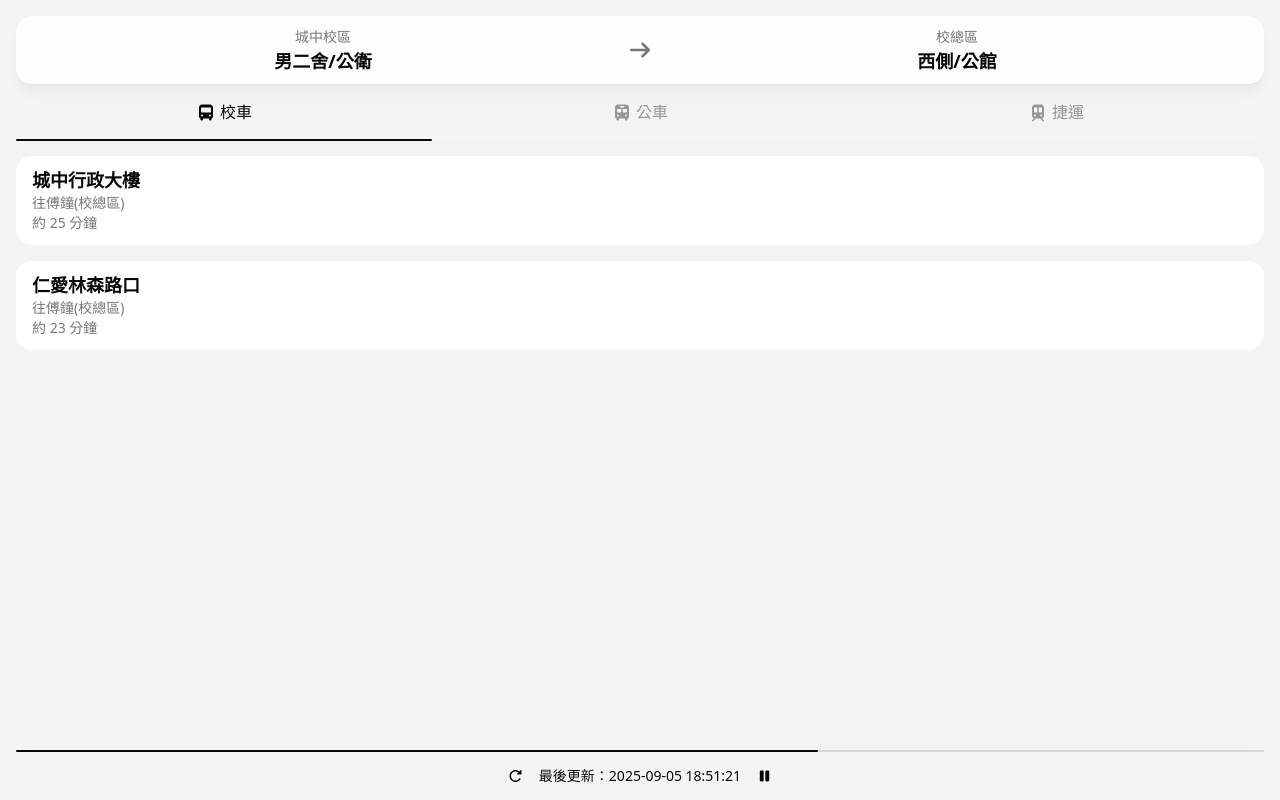
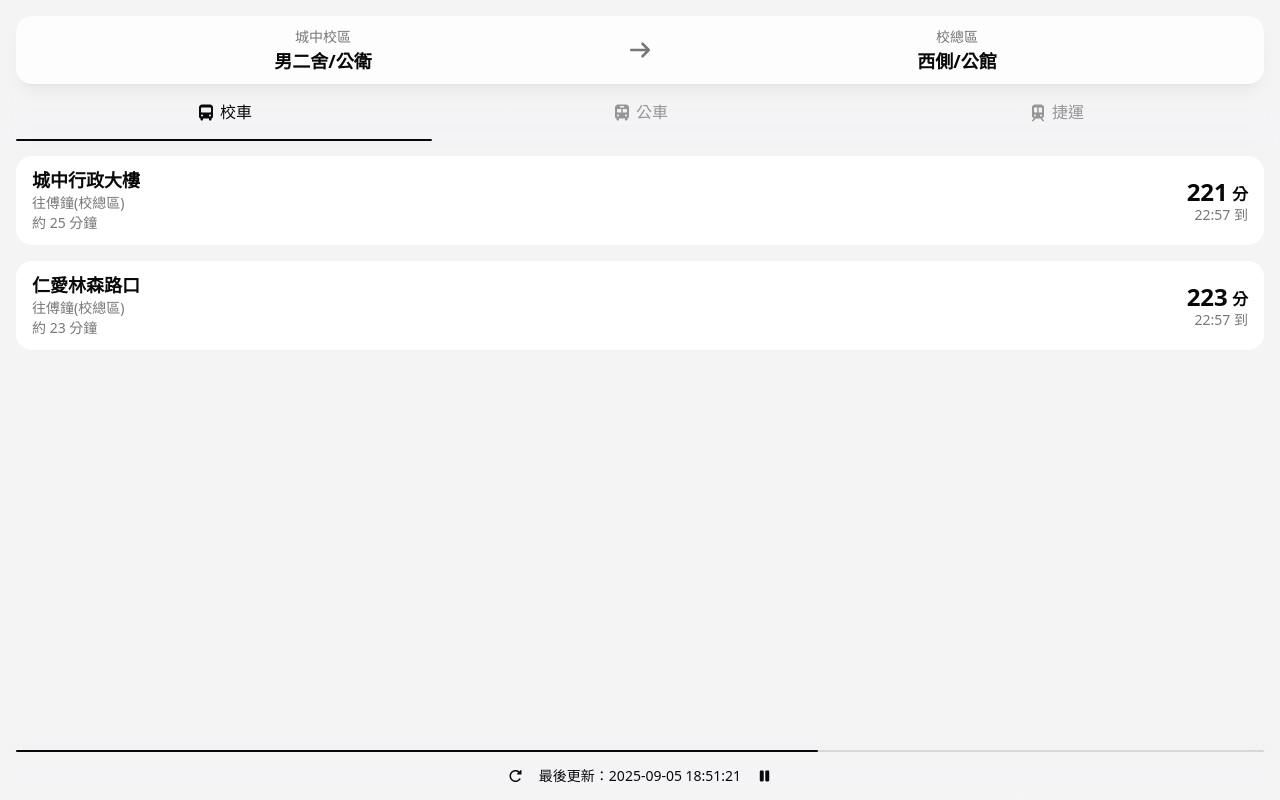
Before and after one commit to kinoras/m2transit, a Next.js app: page / in a window 1280 px wide. Built offline with nearby package versions, Linux system fonts and the light colour scheme.

Commit message:
feat(ui/arrivals): display arrival status

```diff
--- /dev/null
+++ b/src/components/arrival-status/atoms/fallback.tsx
@@ -0,0 +1,27 @@
+import type { ComponentProps } from 'react'
+
+import clsx from 'clsx'
+
+import type { ArrivalState } from '@/types/arrival'
+
+import { arrivalDescriptions } from '@/lib/const'
+
+type FallbackProps = ComponentProps<'p'> & {
+    /** Current arrival status */
+    status?: ArrivalState
+}
+
+const Fallback = ({ status, className, ...restProps }: FallbackProps) => (
+    <p
+        className={clsx(
+            'text-inactive pb-px text-lg leading-none',
+            !status && 'animate-pulse', // Undetermined animation
+            className
+        )}
+        {...restProps}
+    >
+        {arrivalDescriptions[status!] ?? '—'}
+    </p>
+)
+
+export default Fallback
--- /dev/null
+++ b/src/components/arrival-status/atoms/landing-time.tsx
@@ -0,0 +1,25 @@
+import type { ComponentProps } from 'react'
+
+import clsx from 'clsx'
+import dayjs from 'dayjs'
+
+type LandingTimeProps = ComponentProps<'p'> & {
+    /** Unix timestamp of arrival at the origin. */
+    arrivalTime: number
+    /** Duration of the section. */
+    duration: number
+}
+
+const LandingTime = ({
+    arrivalTime,
+    duration,
+    className,
+    ...restProps
+}: LandingTimeProps) => (
+    <p className={clsx('text-secondary text-sm', className)} {...restProps}>
+        {dayjs.unix(arrivalTime).add(duration, 'seconds').format('HH:mm')}
+        <span> 到</span>
+    </p>
+)
+
+export default LandingTime
--- /dev/null
+++ b/src/components/arrival-status/atoms/minute-text.tsx
@@ -0,0 +1,40 @@
+import type { ComponentProps } from 'react'
+
+import clsx from 'clsx'
+
+type MinuteTextProps = ComponentProps<'p'> & {
+    /** Minutes. */
+    minutes: number
+    /** Text before the minute number. */
+    prefix?: string
+    /** Text after the minute number. */
+    suffix?: string
+    /** Whether the text should be styled as an alert. */
+    alert?: boolean
+}
+
+const MinuteText = ({
+    minutes,
+    prefix,
+    suffix,
+    alert,
+    className,
+    ...restProps
+}: MinuteTextProps) => (
+    <p
+        className={clsx(
+            'my-0.5 h-6 font-semibold',
+            alert && 'text-warning',
+            className
+        )}
+        {...restProps}
+    >
+        <span>{prefix} </span>
+        <span className="inline-block translate-y-px text-2xl leading-none">
+            {minutes}
+        </span>
+        <span> {suffix}</span>
+    </p>
+)
+
+export default MinuteText
--- /dev/null
+++ b/src/components/arrival-status/atoms/status-text.tsx
@@ -0,0 +1,28 @@
+import type { ComponentProps } from 'react'
+
+import clsx from 'clsx'
+
+type StatusTextProps = ComponentProps<'p'> & {
+    /** Whether the text should be styled as an alert */
+    alert?: boolean
+}
+
+const StatusText = ({
+    alert,
+    children,
+    className,
+    ...restProps
+}: StatusTextProps) => (
+    <p
+        className={clsx(
+            'mb-1 h-6 text-xl font-semibold',
+            alert && 'text-warning',
+            className
+        )}
+        {...restProps}
+    >
+        {children}
+    </p>
+)
+
+export default StatusText
--- /dev/null
+++ b/src/components/arrival-status/index.tsx
@@ -0,0 +1,36 @@
+import type { ComponentProps } from 'react'
+
+import type { Arrival } from '@/types/arrival'
+
+import Fallback from './atoms/fallback'
+import StartingArrivalStatus from './starting'
+
+type ArrivalStatusProps = ComponentProps<'div'> & {
+    /** Arrival data. */
+    arrival: Arrival
+    /** Travel duration of the section. */
+    duration: number
+}
+
+const ArrivalStatus = ({
+    arrival,
+    duration,
+    ...restProps
+}: ArrivalStatusProps) => {
+    const { status, remaining } = arrival
+
+    return remaining === undefined ? (
+        // Show fallback when arrival data is not yet available
+        <Fallback status={status} {...restProps} />
+    ) : (
+        <StartingArrivalStatus
+            arrival={arrival}
+            duration={duration}
+            {...restProps}
+        />
+    )
+}
+
+ArrivalStatus.Fallback = Fallback
+
+export default ArrivalStatus
--- /dev/null
+++ b/src/components/arrival-status/starting.tsx
@@ -0,0 +1,42 @@
+import type { ComponentProps } from 'react'
+
+import clsx from 'clsx'
+
+import type { Arrival } from '@/types/arrival'
+
+import { secondsToMinutes } from '@/lib/utils'
+
+import LandingTime from './atoms/landing-time'
+import MinuteText from './atoms/minute-text'
+import StatusText from './atoms/status-text'
+
+type StartingArrivalStatusProps = ComponentProps<'div'> & {
+    /** Arrival data. */
+    arrival: Arrival
+    /** Travel duration of the section. */
+    duration: number
+}
+
+const StartingArrivalStatus = ({
+    arrival: { remaining, arrivalTime },
+    duration,
+    className,
+    ...restProps
+}: StartingArrivalStatusProps) => (
+    <div className={clsx('text-right', className)} {...restProps}>
+        {/* Arrival countdown */}
+        {remaining! < 1 ? (
+            <StatusText alert>進站中</StatusText> // Apporaching: arrivals within 1 minute
+        ) : (
+            <MinuteText
+                minutes={secondsToMinutes(remaining!)}
+                suffix="分"
+                alert={remaining! <= 5} // Urgent: arrivals within 5 minutes
+            />
+        )}
+        {/* Estimated arrival time at destination */}
+        <LandingTime arrivalTime={arrivalTime!} duration={duration} />
+    </div>
+)
+
+export default StartingArrivalStatus
--- a/src/components/route-list/index.tsx
+++ b/src/components/route-list/index.tsx
@@ -1,5 +1,6 @@
 import type { ComponentProps } from 'react'
 
+import type { ArrivalObject } from '@/types/arrival'
 import type { Method, Route } from '@/types/route'
 
 import SectionEntry from './section-entry'
@@ -9,11 +10,23 @@ type RouteListProps<M extends Method> = ComponentProps<'section'> & {
     method: M
     /** The list of routes. */
     routes: Route<M>[]
+    /** Arrival information */
+    arrivals: ArrivalObject[]
+}
+
+// Get section arrivals
+const getArrivals = (
+    arrivals: ArrivalObject[],
+    routeId: number,
+    sectionIndex: number
+) => {
+    return arrivals.find(({ id }) => id === routeId)?.arrivals?.[sectionIndex]
 }
 
 const RouteList = <M extends Method>({
     method,
     routes,
+    arrivals,
     ...restProps
 }: RouteListProps<M>) => {
     return (
@@ -28,9 +41,10 @@ const RouteList = <M extends Method>({
                     {sections.map((section, index) => (
                         <SectionEntry
                             key={`${routeId}-${index}`}
-                            className="not-first:mt-3 not-first:border-t not-first:border-tertiary not-first:pt-3"
+                            className="not-first:border-tertiary not-first:mt-3 not-first:border-t not-first:pt-3"
                             method={method}
                             section={section}
+                            arrivals={getArrivals(arrivals, routeId, index)}
                         />
                     ))}
                 </article>
--- a/src/components/route-list/section-entry.tsx
+++ b/src/components/route-list/section-entry.tsx
@@ -2,8 +2,10 @@ import type { ComponentProps } from 'react'
 
 import clsx from 'clsx'
 
+import ArrivalStatus from '@/components/arrival-status'
 import SectionMeta from '@/components/section-meta'
 
+import type { SectionArrival } from '@/types/arrival'
 import type { Method, Section } from '@/types/route'
 
 type SectionEntryProps<M extends Method> = ComponentProps<'div'> & {
@@ -11,11 +13,14 @@ type SectionEntryProps<M extends Method> = ComponentProps<'div'> & {
     method: M
     /** Section data. */
     section: Section<M>
+    /** Arrival info of the section */
+    arrivals?: SectionArrival
 }
 
 const SectionEntry = <M extends Method>({
     method,
     section,
+    arrivals,
     className,
     ...restProps
 }: SectionEntryProps<M>) => {
@@ -24,8 +29,21 @@ const SectionEntry = <M extends Method>({
             className={clsx('flex items-center gap-2', className)}
             {...restProps}
         >
-            <SectionMeta method={method} section={section} />
-            {/* TODO: Arrival status. */}
+            {/* Section metadata */}
+            <SectionMeta className="flex-1" method={method} section={section} />
+
+            {/* Arrival status */}
+            {arrivals?.map((arrival, index) => (
+                <ArrivalStatus
+                    key={index}
+                    className="shrink-0 basis-20"
+                    arrival={arrival}
+                    duration={section.duration}
+                />
+            )) ?? (
+                // Fallback when arrival data is unavailable
+                <ArrivalStatus.Fallback />
+            )}
         </div>
     )
 }
--- a/src/layouts/main.tsx
+++ b/src/layouts/main.tsx
@@ -18,6 +18,8 @@ const Main = ({ className, ...restProps }: MainProps) => {
 
     const activeMethod = useStore((state) => state.activeMethod)
 
+    const arrivalData = useStore((state) => state.arrivalData)
+
     const routes = groupRoutesByMethod(
         directions?.[selectedDirectionId!]?.routes ?? []
     )[activeMethod]
@@ -27,7 +29,11 @@ const Main = ({ className, ...restProps }: MainProps) => {
             className={clsx('overflow-scroll px-4 pt-39 pb-14', className)}
             {...restProps}
         >
-            <RouteList method={activeMethod} routes={routes} />
+            <RouteList
+                method={activeMethod}
+                routes={routes}
+                arrivals={arrivalData}
+            />
         </main>
     )
 }
--- a/src/lib/const.ts
+++ b/src/lib/const.ts
@@ -1,6 +1,7 @@
 import type { IconDefinition } from '@fortawesome/free-solid-svg-icons'
 import { faBus, faBusSimple, faSubway } from '@fortawesome/free-solid-svg-icons'
 
+import type { ArrivalState } from '@/types/arrival'
 import type { Method, MetroLine } from '@/types/route'
 
 type MethodLabels = { [M in Method]: { icon: IconDefinition; name: string } }
@@ -21,3 +22,13 @@ export const metroStyles: Readonly<MetroStyles> = {
     BL: 'bg-blue-500/10 text-blue-600 dark:bg-blue-500/50 dark:text-white',
     Y: 'bg-yellow-300/25 text-yellow-600 dark:bg-yellow-400/40 dark:text-white'
 }
+
+type ArrivalDescriptions = { [S in ArrivalState]: string }
+
+export const arrivalDescriptions: Readonly<ArrivalDescriptions> = {
+    NORMAL: '正常營運',
+    AT_DEPOT: '尚未發車',
+    TRAFFIC_CONTROL: '交管不停靠',
+    SERVICE_OVER: '末班車已過',
+    NO_SERVICE: '今日未營運'
+}
```
